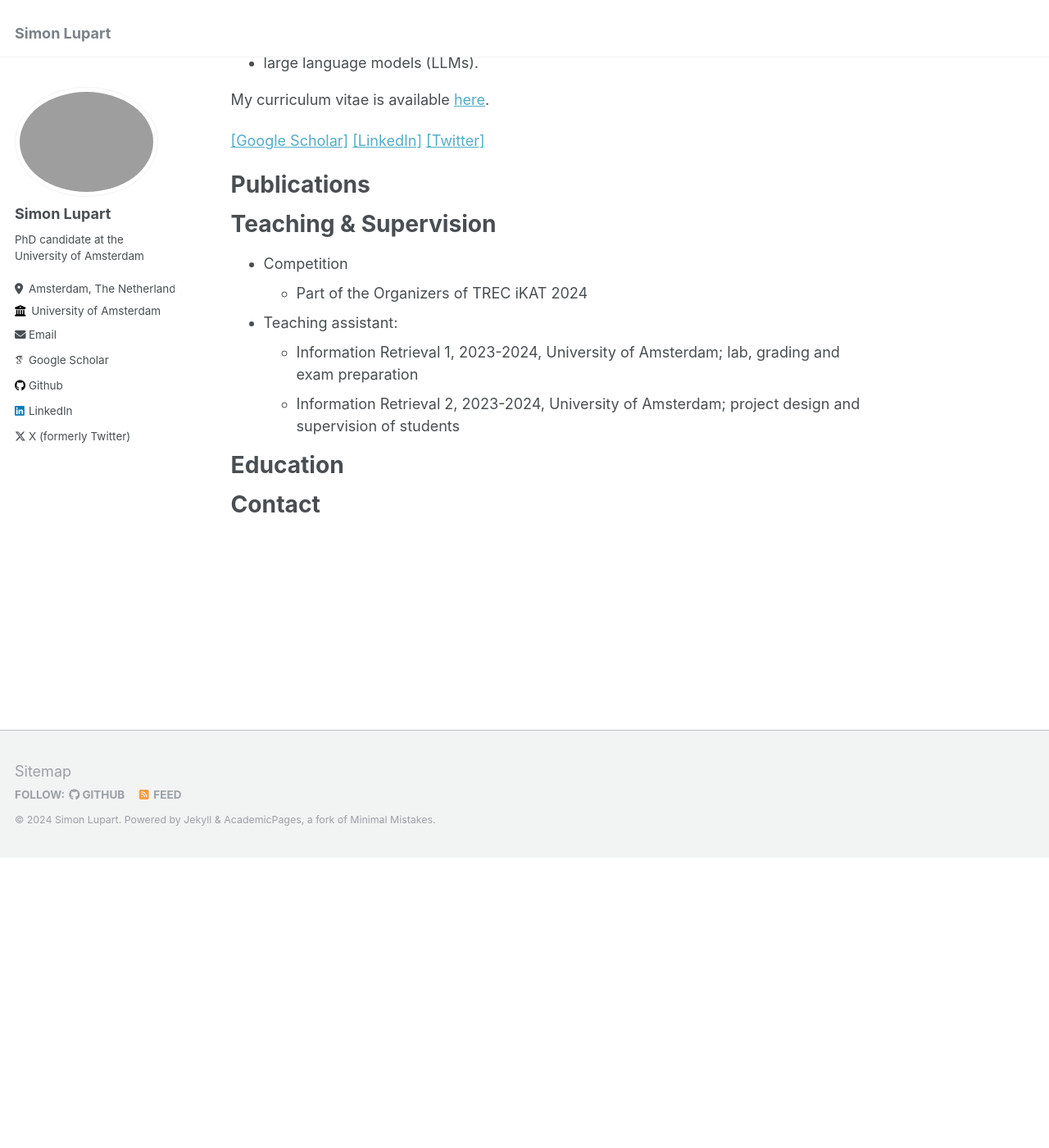
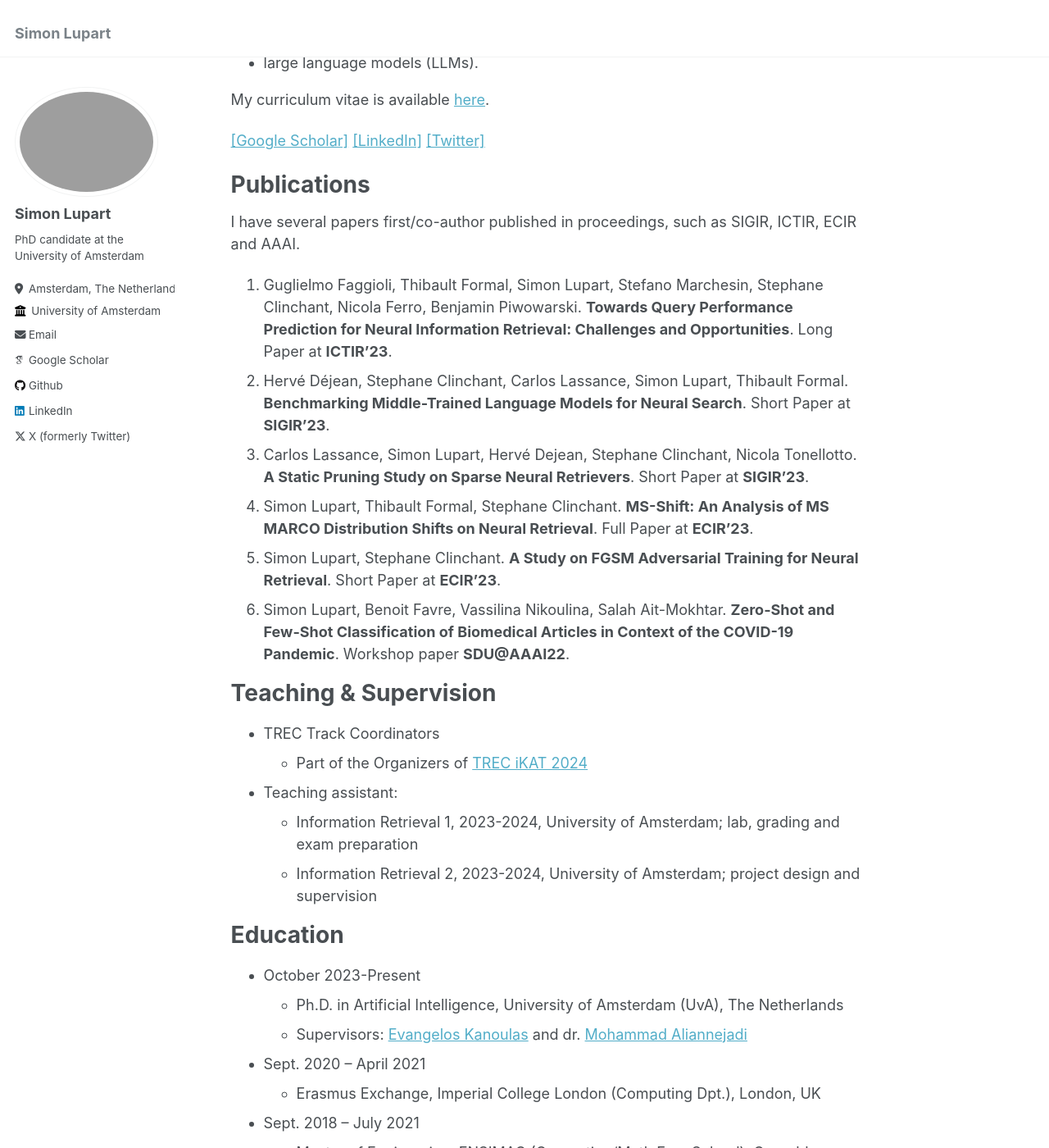
Before and after one commit to SimonLupart/SimonLupart.github.io, a Jekyll site: the page built from _pages/about.md, in a window 1280 px wide and 1400 px high, scrolled down 402 px. Shown: the whole window at 82% size. Built offline with Jekyll 4.4.1, drawn with Linux system fonts in a browser that asks for light colours; some web fonts are replaced; before the commit the page ends 1448 px from its top, so only the background shows below that; some of the changed text lies outside the part shown.

Commit message:
Update about.md

```diff
--- a/_pages/about.md
+++ b/_pages/about.md
@@ -22,19 +22,34 @@ My curriculum vitae is available [here](https://SimonLupart.github.io/files/CV_S
 
 Publications
 ======
-
+I have several papers first/co-author published in proceedings, such as SIGIR, ICTIR, ECIR and AAAI.
+1. Guglielmo Faggioli, Thibault Formal, Simon Lupart, Stefano Marchesin, Stephane Clinchant, Nicola Ferro, Benjamin Piwowarski. **Towards Query Performance Prediction for Neural Information Retrieval: Challenges and Opportunities**. Long Paper at **ICTIR’23**.
+2. Hervé Déjean, Stephane Clinchant, Carlos Lassance, Simon Lupart, Thibault Formal. **Benchmarking Middle-Trained Language Models for Neural Search**. Short Paper at **SIGIR’23**.
+3. Carlos Lassance, Simon Lupart, Hervé Dejean, Stephane Clinchant, Nicola Tonellotto. **A Static Pruning Study on Sparse Neural Retrievers**. Short Paper at **SIGIR’23**.
+4. Simon Lupart, Thibault Formal, Stephane Clinchant. **MS-Shift: An Analysis of MS MARCO Distribution Shifts on Neural Retrieval**. Full Paper at **ECIR’23**.
+5. Simon Lupart, Stephane Clinchant. **A Study on FGSM Adversarial Training for Neural Retrieval**. Short Paper at **ECIR’23**.
+6. Simon Lupart, Benoit Favre, Vassilina Nikoulina, Salah Ait-Mokhtar. **Zero-Shot and Few-Shot Classification of Biomedical Articles in Context of the COVID-19 Pandemic**. Workshop paper **SDU@AAAI22**.
 
 Teaching & Supervision
 ======
-* Competition
-  - Part of the Organizers of TREC iKAT 2024
+* TREC Track Coordinators
+  - Part of the Organizers of [TREC iKAT 2024](https://www.trecikat.com/)
 * Teaching assistant:
   - Information Retrieval 1, 2023-2024, University of Amsterdam; lab, grading and exam preparation
-  - Information Retrieval 2, 2023-2024, University of Amsterdam; project design and supervision of students
+  - Information Retrieval 2, 2023-2024, University of Amsterdam; project design and supervision
 
 Education
 ======
+* October 2023-Present
+  - Ph.D. in Artificial Intelligence, University of Amsterdam (UvA), The Netherlands
+  - Supervisors: [Evangelos Kanoulas](https://staff.fnwi.uva.nl/e.kanoulas/) and dr. [Mohammad Aliannejadi](https://aliannejadi.com/)
 
+* Sept. 2020 – April 2021
+  - Erasmus Exchange, Imperial College London (Computing Dpt.), London, UK
+
+* Sept. 2018 – July 2021
+  - Master of Engineering, ENSIMAG (Computing/Math Eng. School), Grenoble, France
 
 Contact
 ======
+* Email: s.c.lupart AT uva.nl
```
